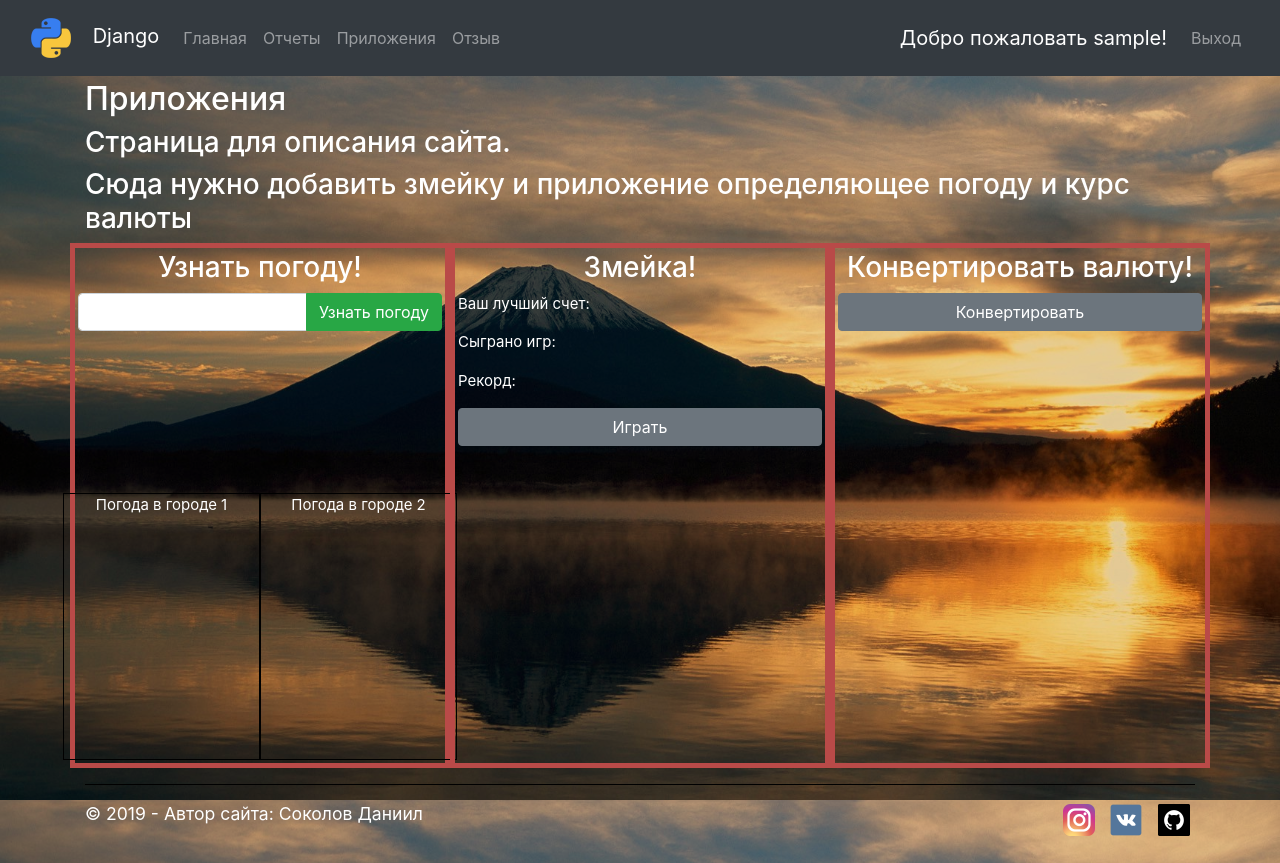
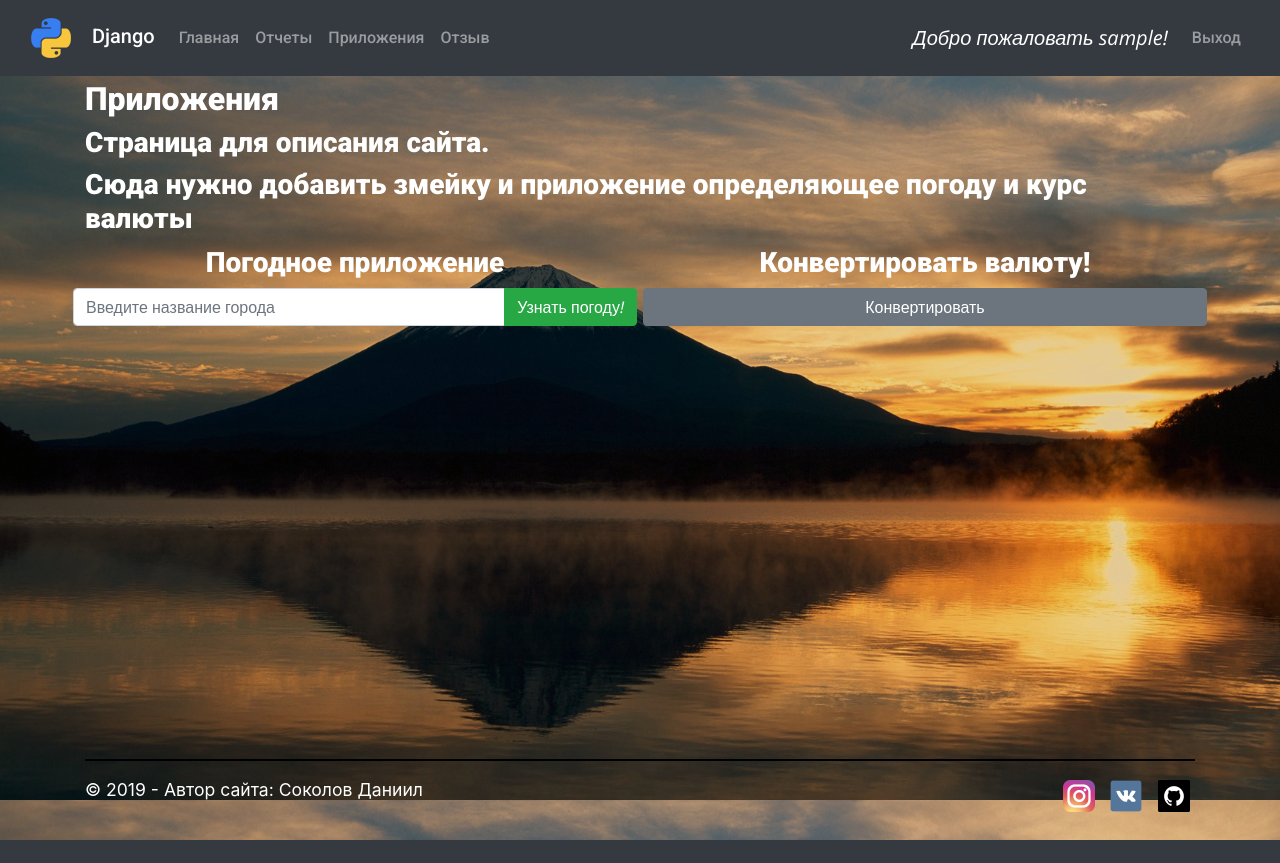
Before and after one commit to Dan4yks/Django, a Django app: page /applications/ in a window 1280 px wide. After the commit the page ends 840 px from the top, so only its background shows below. Run offline with Django 3.2, Linux system fonts and the light colour scheme; the visitor is signed in with stand-in values (Sample User, id 1); data that the repository does not hold is empty; some libraries are stand-ins or nearby versions.

Commit message:
Version1.5

```diff
--- a/DjangoWebProject1/urls.py
+++ b/DjangoWebProject1/urls.py
@@ -30,6 +30,7 @@ urlpatterns = [
          name='login'),
     path('registration/', views.registration, name='registration'),
     path('<int:news_id>/', views.detail, name='detail'),
+    path('delete/<int:id>/', views.delete,name='delete'),
     path('logout/', LogoutView.as_view(next_page='/'), name='logout'),
     path('admin/', admin.site.urls),
 ] + static(settings.MEDIA_URL, document_root=settings.MEDIA_ROOT)
--- a/app/admin.py
+++ b/app/admin.py
@@ -1,4 +1,5 @@
 from django.contrib import admin
-from app.models import News,Review
+from app.models import News,Review,Weather
 admin.site.register(News)
 admin.site.register(Review)
+admin.site.register(Weather)
--- a/app/forms.py
+++ b/app/forms.py
@@ -3,10 +3,11 @@ Definition of forms.
 """
 
 from django import forms
+from django.forms import TextInput
 from django.contrib.auth.forms import AuthenticationForm
 from django.utils.translation import ugettext_lazy as _
 from django.contrib.auth.models import User
-from app.models import Review
+from app.models import Review,Weather
 
 class BootstrapAuthenticationForm(AuthenticationForm):
     """Authentication form which uses boostrap CSS."""
@@ -52,3 +53,12 @@ class ReviewForm (forms.ModelForm):
                                             'placeholder': 'Напишите что-нибудь =)',
                                             'rows': 5 }),
         }
+class WeatherForm (forms.ModelForm):
+    name = forms.CharField(max_length=50,
+                        label=_(""),
+                        widget=forms.TextInput({
+                                   'class': 'form-control',
+                                   'placeholder': 'Введите название города'}))
+    class Meta:
+        model=Weather
+        fields=('name',)
--- a/app/static/app/content/style.css
+++ b/app/static/app/content/style.css
@@ -14,16 +14,37 @@ body {
   padding-right: 15px;
   color: #ffffff;
   font-size: 1.5em;
+  font-family: 'Open Sans', sans-serif;
 }
 .body-content .description{
   font-size: 0.8em;
 }
+a{
+  font-family: 'Roboto',sans-serif;
+  font-weight: 500;
+}
+span{
+  font-family: 'Open Sans', sans-serif;
+  font-weight: 400;
+  font-style: italic;
+}
+p{
+  font-weight: 400;
+}
+.report{
+  font-family: 'Roboto',sans-serif;
+  font-weight: 500;
+}
+h1,h2,h3,h4,h5,h6{
+  font-family: 'Roboto',sans-serif;
+  font-weight: 900;
+}
 
 /* Set width on the form input elements since they're 100% wide by default */
-input,
 select {
   max-width: 280px;
 }
+
 
 /* styles for validation helpers */
 .field-validation-error {
@@ -49,8 +70,8 @@ input[type="checkbox"].input-validation-error {
 .validation-summary-valid {
   display: none;
 }
-footer hr {
-  border-top: 1.8px solid black;
+hr {
+  border:1.8px solid black;
 }
 header{
   margin-top: 0px;
@@ -67,8 +88,7 @@ footer {
   font-size:1.1em;
 }
 .application {
-  border: 5px solid #b94a48;
-  margin-left: auto;
+  /* border: 5px solid #b94a48; */
   text-align: center;
   font-size: 15px;
   padding: 3px;
@@ -80,13 +100,17 @@ footer {
 }
 .application .weather_info {
   height: 200px;
+  width: 100%;
 }
 .application .weather_info button{
   height: 38px;
+  width: 100%;
 }
 .application .weather {
-  height: 267px;
-  border: 1px solid black;
+  color: black;
+}
+.application .weather h4{
+  font-size: 17px;
 }
 /* .application.game button:hover{
 
@@ -97,6 +121,15 @@ footer {
 } */
 .application.game p{
   text-align: left;
+}
+.form-group{
+  margin-left: 20px;
+}
+.review{
+  margin-left: 0px;
+}
+.delete button {
+  font-size: 10px;
 }
 @media (max-width: 1000px){
   body {
@@ -116,10 +149,6 @@ footer {
       display: none !important;
    }
 }
-
-/*.content{
-
-}
 /*.carousel {
   max-height: 900px !important;
   width: 100%;
--- a/app/templates/app/applications.html
+++ b/app/templates/app/applications.html
@@ -5,33 +5,50 @@
 <h3>{{ message }}</h3>
 <h3>Сюда нужно добавить змейку и приложение определяющее погоду и курс валюты</h3>
 <div class="row">
-  <div class="col-md-4 application">
-    <h3>Узнать погоду!</h3>
+  <div class="col-md-6 application">
+    <form method="post">
+      {% csrf_token %}
+      <h3>Погодное приложение</h3>
       <div class="input-group weather_info">
-      <input type="text" class="form-control" placeholder="" aria-label="" aria-describedby="basic-addon1">
+        {{ weather_form }}
         <div class="input-group-append">
-        <button class="btn btn-success" type="button">Узнать погоду</button>
+          <button class="btn btn-success" type="submit">Узнать погоду!</button>
+        </div>
+    </form>
+  </div>
+  <section>
+    <div class="card-group">
+      {% for city in city_info %}
+      <div class="card">
+        <div class="card-body weather">
+          <h4 class="card-title">Город: <b>{{city.city}}</b></h4>
+          <p class="card-text">Температура: {{city.temp}}<sup>o</sup></p>
+          <img src="http://openweathermap.org/img/w/{{city.icon}}.png" alt="Card image cap">
+          <p>Скорость ветра: {{city.wind}} м/с</p>
+          <p>Влажность: {{city.humidity}} %</p>
         </div>
       </div>
-    <section>
-    <div class="row">
-      <div class="col-md-6 weather">
-        <p>Погода в городе 1</p>
+      {% endfor %}
     </div>
-      <div class="col-md-6 weather">
-        <p>Погода в городе 2</p>
+    {% if cities_for_user %}
+    <div class="col-12 delete">
+      <div class="dropright">
+        <button class="btn btn-danger dropdown-toggle" type="button" id="dropdownMenu1" data-toggle="dropdown"
+          aria-haspopup="true" aria-expanded="false">
+          Выберите город который хотите удалить
+        </button>
+        <div class="dropdown-menu" x-placement="right-start"
+          style="position: absolute; transform: translate3d(111px, 0px, 0px); top: 0px; left: 0px; will-change: transform;">
+          {% for city in cities_for_user %}
+          <a class="dropdown-item" href="/delete/{{city.id}}">{{ city.name }}</a>
+          {% endfor %}
         </div>
       </div>
+    </div>
+    {% endif %}
   </section>
 </div>
-  <div class="col-md-4 application game">
-    <h3>Змейка!</h3>
-    <p>Ваш лучший счет:</p>
-    <p>Сыграно игр:</p>
-    <p>Рекорд: </p>
-    <button type="button" class="btn btn-secondary btn-block">Играть</button>
-  </div>
-  <div class="col-md-4 application">
+<div class="col-md-6 application">
   <h3>Конвертировать валюту!</h3>
   <button type="button" class="btn btn-secondary btn-block">Конвертировать</button>
 </div>
--- a/app/templates/app/detail.html
+++ b/app/templates/app/detail.html
@@ -4,7 +4,7 @@
 <h2 class="text-center">{{ news.name }}</h2>
 <div class="row">
     <div class="col-lg-12">
-        <p class="text-justify">{{ news.description }}</p>
+        <p class="text-justify"><em>{{ news.description }}</em></p>
     </div>
     <div class="col-lg-12">
         {% if news.photo %}
--- a/app/templates/app/layout.html
+++ b/app/templates/app/layout.html
@@ -6,10 +6,11 @@
   <meta charset="utf-8">
   <meta name="viewport" content="width=device-width, initial-scale=1.0">
   <meta http-equiv="X-UA-Compatible" content="ie=edge">
-  <link rel="shortcut icon" type="image/png" href="{% static 'app/content/img/favicon.png' %}"/>
+  <link rel="shortcut icon" href="{% static 'app/img/favicon.png' %}" type="image/png">
+  <link href="https://fonts.googleapis.com/css?family=Open+Sans:400i|Roboto:500,900&display=swap" rel="stylesheet">
   <title>{{ title }} - My Django Application</title>
   <link rel="stylesheet" href="https://stackpath.bootstrapcdn.com/bootstrap/4.3.1/css/bootstrap.min.css">
-  <link rel="stylesheet" href="{% static 'app/content/Style.css' %}" type="text/css">
+  <link rel="stylesheet" href="{% static 'app/content/style.css' %}" type="text/css">
 </head>
 
 <body>
@@ -50,15 +51,9 @@
         <p>&copy; {{ year }} - Автор сайта: Соколов Даниил</p>
       </div>
       <div class="col-6 text-right">
-        <a class="badge" href="https://www.instagram.com/dan4yk_/?hl=ru">
-          <img src="{% static 'app/img/instagram.png' %}">
-        </a>
-        <a class="badge" href="https://vk.com/dan2801">
-          <img src="{% static 'app/img/vk.png' %}">
-        </a>
-        <a class="badge" href="https://github.com/Dan4ykS/Django">
-          <img src="{% static 'app/img/github.png' %}">
-        </a>
+        <a class="badge" href="https://www.instagram.com/dan4yk_/?hl=ru"><img src="{% static 'app/img/instagram.png' %}"></a>
+        <a class="badge" href="https://vk.com/dan2801"><img src="{% static 'app/img/vk.png' %}"></a>
+        <a class="badge" href="https://github.com/Dan4ykS/Django"><img src="{% static 'app/img/github.png' %}"></a>
       </div>
     </div>
   </footer>
@@ -73,5 +68,4 @@
     }
   </script>
 </body>
-
 </html>
--- a/app/templates/app/login.html
+++ b/app/templates/app/login.html
@@ -8,7 +8,7 @@
             <form method="POST">
                 {% csrf_token %}
                 <h4>Используйте ваш аккаунт для входа на сайт или создайте новый.</h4>
-                <hr/>
+                <hr />
                 <div class="form-group">
                     <label for="id_username" class="col-md-2 control-label">Логин</label>
                     <div class="col-md-10">
@@ -37,5 +37,4 @@
         <section id="socialLoginForm"></section>
     </div>
 </div>
-
 {% endblock %}
--- a/app/templates/app/loginpartial.html
+++ b/app/templates/app/loginpartial.html
@@ -7,7 +7,6 @@
         <a class="nav-link" href="{% url 'review' %}">Отзыв</a>
     </li>
 </ul>
-<hr>
 <form id="logoutForm" action="/logout/" method="post" class="nav-item">
     {% csrf_token %}
     <ul class="navbar-nav ml-auto">
@@ -15,10 +14,8 @@
         <li><a class="nav-link" href="javascript:document.getElementById('logoutForm').submit()">Выход</a></li>
     </ul>
 </form>
-
 {% else %}
 <ul class="navbar-nav ml-auto">
     <li><a class="nav-link" href="{% url 'login' %}">Вход</a></li>
 </ul>
-
 {% endif %}
--- a/app/templates/app/registration.html
+++ b/app/templates/app/registration.html
@@ -1,8 +1,8 @@
 {% extends "app/layout.html" %}
 
 {% block content %}
-<div class="cotainer">
-    <h2>{{ title }}</h2><br>
+<h2>{{ title }}</h2>
+<hr>
 <form method="post">
     {% csrf_token %}
     <div class="form-group">
@@ -41,5 +41,4 @@
         </div>
     </div>
 </form>
-</div>
 {% endblock %}
--- a/app/views.py
+++ b/app/views.py
@@ -5,11 +5,13 @@ Definition of views.
 from datetime import datetime
 from django.shortcuts import render,get_object_or_404,redirect
 from django.http import HttpRequest
-from app.models import News,Review
-from app.forms import UserForm,ReviewForm
+from app.models import News,Review,Weather
+from app.forms import UserForm,ReviewForm,WeatherForm
 from django.contrib.auth.models import User
 from django.contrib.auth import authenticate,login
 from django.contrib.auth.decorators import login_required
+from django.http import HttpResponseNotFound,HttpResponseRedirect
+import requests
 
 
 
@@ -19,7 +21,7 @@ def home(request):
         request,
         'app/index.html',
         {
-            'title':'Первое приложение',
+            'title':'Главная',
             'year':datetime.now().year,
         }
     )
@@ -48,6 +50,35 @@ def review(request):
     )
 @login_required(login_url='/login')
 def applications(request):
+    key = 'fdd843b3da461e71c8c9445379bb286f'
+    cities = Weather.objects.all()
+    cities_for_user = []
+    # Проверяю есть ли у пользователя список городов (чтоб каждому пользователю выводить только те города которыми он интересовался)
+    for city in cities:
+        if city.user_name == request.user.username :
+            cities_for_user.append(city)
+    all_cities = []
+    for city in cities_for_user:
+        url = 'https://api.openweathermap.org/data/2.5/weather?q='+city.name+'&units=metric&appid='+key
+        resp = requests.get(url).json()
+        city_info={
+            'city': city.name,
+            'temp': round(resp['main']['temp']),
+            'icon': resp['weather'][0]['icon'],
+            'wind': resp['wind']['speed'],
+            'humidity': resp['main']['humidity'],
+        }
+        all_cities.append(city_info)
+    weather_form=WeatherForm()
+    if request.method == "POST":
+        weather_form=WeatherForm(request.POST)
+        print(weather_form)
+        if weather_form.is_valid():
+            new_weather = weather_form.save(commit=False)
+            new_weather.user_name = request.user.username
+            new_weather.save()
+            return redirect(applications)
+
     assert isinstance(request, HttpRequest)
     return render(
         request,
@@ -56,6 +87,9 @@ def applications(request):
             'title':'Приложения',
             'message':'Страница для описания сайта.',
             'year':datetime.now().year,
+            'city_info':all_cities,
+            'weather_form': weather_form,
+            'cities_for_user':cities_for_user,
         }
     )
 
@@ -67,7 +101,7 @@ def homepage(request):
         'app/homepage.html',
         {
             'news':news,
-            'title':'Домашняя страница',
+            'title':'Отчеты',
             'message':'Страница для описания сайта.',
             'year':datetime.now().year,
         }
@@ -102,3 +136,7 @@ def registration(request):
             'year':datetime.now().year,
         }
     )
+def delete(request,id):
+    weather = Weather.objects.get(id=id)
+    weather.delete()
+    return redirect(applications)
```
Also changed, not shown: app/models.py (+8 -0 lines), app/templates/app/homepage.html (+2 -6 lines), app/templates/app/index.html (+18 -3 lines), app/templates/app/review.html (+1 -8 lines), app/migrations/0018_weather.py (added), app/migrations/0019_auto_20190816_0131.py (added), media/app/photos/media.jpg (added), media/app/photos/mediaroot.png (added), media/app/photos/user.png (added). Lines whose indentation alone changed are shown as unchanged.
